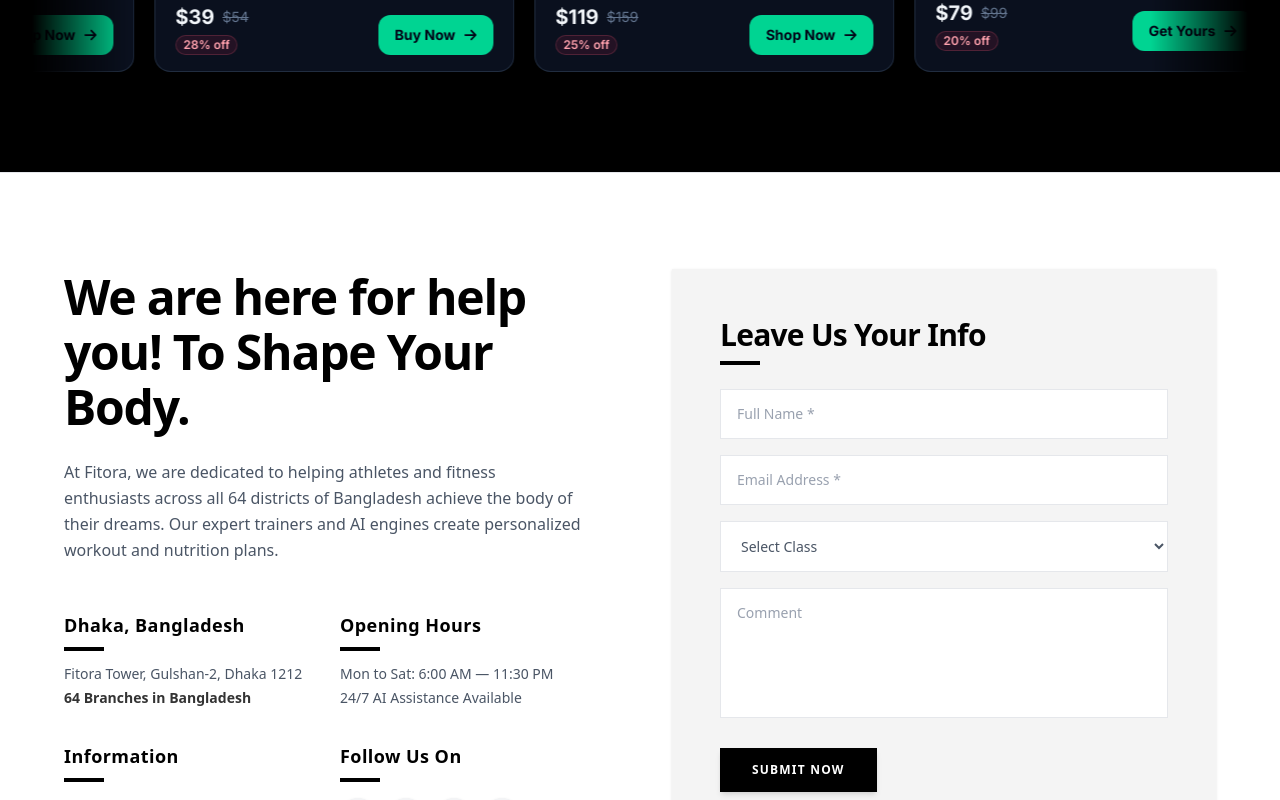
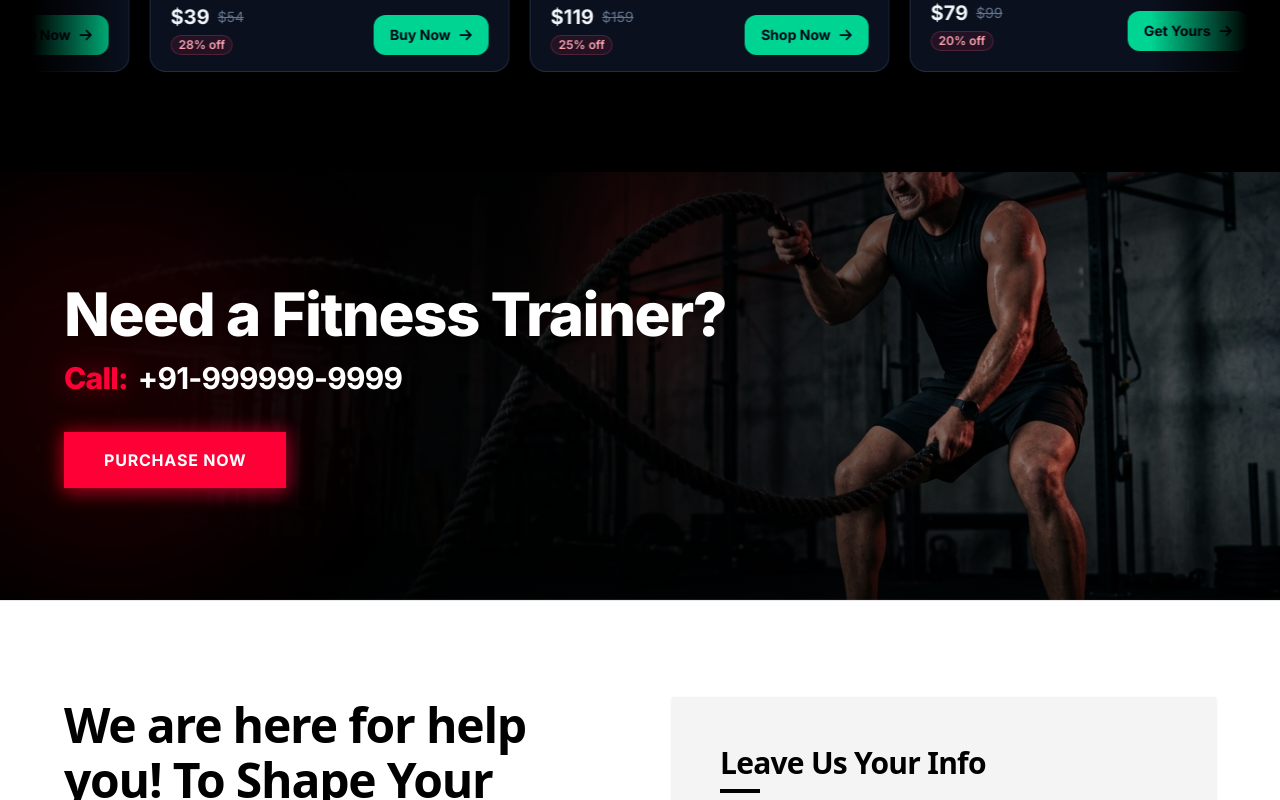
Before and after one commit to Developer-Moy/Fitora, a Next.js app in the folder client/: page / in a window 1280 px wide. Shown: the part 3146-3946 px from the top of the page. Built offline with nearby package versions, Linux system fonts and the light colour scheme.

Commit message:
feat: add TrainerCalloutBanner component for fitness trainer promotion

```diff
--- a/client/src/app/page.tsx
+++ b/client/src/app/page.tsx
@@ -4,12 +4,13 @@ import MealChartSection from "@/components/home/MealChartSection";
 import TrainersSection from "@/components/home/TrainersSection";
 import Advertisement from "@/sections/Advertisement";
 import ContactInfoForm from "@/components/home/ContactInfoForm";
+import TrainerCalloutBanner from "@/components/home/TrainerCalloutBanner";
 
 // ─────────────────────────────────────────────────────────────────────────────
 // FITORA HOME PAGE — /
 // Assembled Team Sections:
 // - Simanto Poddar: MealChartSection, TrainersSection, Advertisement
-// - Developer-Moy: ContactInfoForm
+// - Developer-Moy: ContactInfoForm, TrainerCalloutBanner
 // ─────────────────────────────────────────────────────────────────────────────
 
 export default function Home() {
@@ -22,8 +23,13 @@ export default function Home() {
       {/* Simanto Poddar Task: Coaches & Trainers Section */}
       <TrainersSection />
 
+
       {/* Simanto Poddar Task: Fitness Product Advertisement */}
       <Advertisement />
+
+       {/*puskor roy task: Fitness Trainer Callout Banner */}
+      <TrainerCalloutBanner />
+
 
       {/* Developer-Moy Task: Consultation Contact Form */}
       <ContactInfoForm />
--- /dev/null
+++ b/client/src/components/home/TrainerCalloutBanner.tsx
@@ -0,0 +1,99 @@
+"use client";
+
+import React from "react";
+import Link from "next/link";
+import { motion } from "framer-motion";
+import { Phone } from "lucide-react";
+
+interface TrainerCalloutBannerProps {
+  title?: string;
+  phoneLabel?: string;
+  phoneNumber?: string;
+  phoneLink?: string;
+  buttonText?: string;
+  buttonHref?: string;
+  backgroundImage?: string;
+  className?: string;
+}
+
+export default function TrainerCalloutBanner({
+  title = "Need a Fitness Trainer?",
+  phoneLabel = "Call:",
+  phoneNumber = "+91-999999-9999",
+  phoneLink = "tel:+919999999999",
+  buttonText = "PURCHASE NOW",
+  buttonHref = "/plans",
+  backgroundImage = "/trainer-banner-bg.jpg",
+  className = "",
+}: TrainerCalloutBannerProps) {
+  return (
+    <section
+      aria-label="Fitness Trainer Callout"
+      className={`relative w-full overflow-hidden bg-black text-white ${className}`}
+    >
+      {/* Background Image Layer */}
+      <div
+        className="absolute inset-0 bg-cover bg-right sm:bg-center md:bg-right lg:bg-[center_right_10%] bg-no-repeat transition-transform duration-700 hover:scale-105"
+        style={{
+          backgroundImage: `url('${backgroundImage}')`,
+        }}
+      />
+
+      {/* Cinematic Gradient Overlays to match the reference banner */}
+      {/* Dark left vignette fading out towards the right athlete photo */}
+      <div className="absolute inset-0 bg-gradient-to-r from-black via-black/85 md:via-black/70 to-transparent z-1" />
+      {/* Subtle top and bottom dark edge blending */}
+      <div className="absolute inset-0 bg-gradient-to-b from-black/40 via-transparent to-black/60 z-1" />
+      {/* Soft warm/red ambient atmospheric glow */}
+      <div className="absolute -left-20 top-1/2 -translate-y-1/2 w-96 h-96 bg-red-600/10 rounded-full blur-3xl pointer-events-none z-1" />
+
+      {/* Main Content Container */}
+      <div className="relative z-10 mx-auto max-w-7xl px-6 py-14 sm:px-10 sm:py-20 md:py-24 lg:px-16 lg:py-28">
+        <motion.div
+          initial={{ opacity: 0, x: -30 }}
+          whileInView={{ opacity: 1, x: 0 }}
+          viewport={{ once: true, amount: 0.3 }}
+          transition={{ duration: 0.6, ease: "easeOut" }}
+          className="max-w-2xl flex flex-col items-start text-left"
+        >
+          {/* Main Headline */}
+          <h2 className="text-3xl sm:text-4xl md:text-5xl lg:text-6xl font-extrabold tracking-tight text-white drop-shadow-md">
+            {title}
+          </h2>
+
+          {/* Contact / Phone Line */}
+          <div className="mt-3 sm:mt-4 flex items-center gap-2.5 text-xl sm:text-2xl md:text-3xl font-bold tracking-tight">
+            <span className="text-[#ff0036] font-extrabold drop-shadow-[0_0_12px_rgba(255,0,54,0.4)]">
+              {phoneLabel}
+            </span>
+            <a
+              href={phoneLink}
+              className="text-white hover:text-red-200 transition-colors duration-200 inline-flex items-center gap-2 group"
+            >
+              <span>{phoneNumber}</span>
+              <Phone className="w-5 h-5 text-[#ff0036] opacity-0 -translate-x-2 group-hover:opacity-100 group-hover:translate-x-0 transition-all duration-200" />
+            </a>
+          </div>
+
+          {/* CTA Button Box */}
+          <div className="mt-7 sm:mt-9 relative group">
+            {/* Subtle red accent outline offset layer */}
+            <div className="absolute -inset-1 rounded-sm bg-gradient-to-r from-red-600 to-rose-600 opacity-30 blur-sm group-hover:opacity-70 group-hover:blur-md transition-all duration-300" />
+
+            <Link
+              href={buttonHref}
+              className="relative inline-flex items-center justify-center px-8 py-3.5 sm:px-10 sm:py-4 bg-[#ff0036] hover:bg-[#e00030] text-white font-bold text-sm sm:text-base uppercase tracking-wider transition-all duration-200 active:scale-[0.98] shadow-[0_4px_20px_rgba(255,0,54,0.45)] hover:shadow-[0_6px_30px_rgba(255,0,54,0.65)]"
+            >
+              {buttonText}
+            </Link>
+          </div>
+        </motion.div>
+      </div>
+
+      {/* Decorative Bottom subtle border */}
+      <div className="absolute bottom-0 left-0 right-0 h-[1px] bg-gradient-to-r from-transparent via-white/10 to-transparent z-10" />
+    </section>
+  );
+}
+
+export { TrainerCalloutBanner };
```
Also changed, not shown: client/public/trainer-banner-bg.jpg (added).
